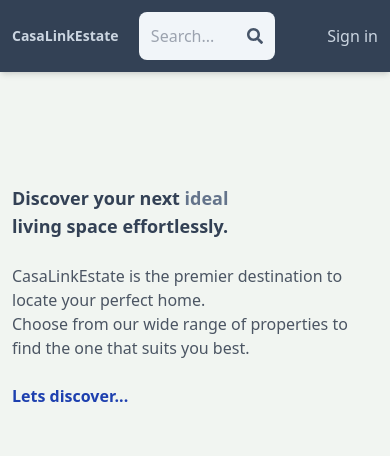
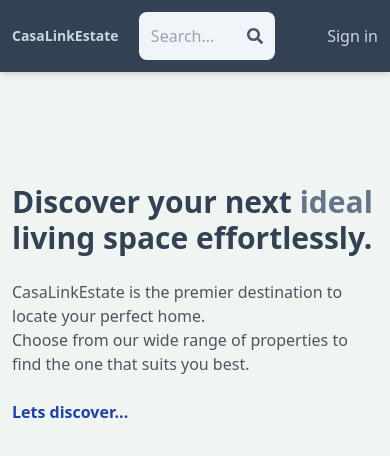
Before and after one commit to Zack-Gtay/mern-stack-real-estate, a React (Vite) app in the folder client/: page / in a window 390 px wide. Shown: the top 456 px of the page. Built offline with nearby package versions, Linux system fonts and the light colour scheme; no server answers.

Commit message:
updated home page

```diff
--- a/client/src/pages/Home.jsx
+++ b/client/src/pages/Home.jsx
@@ -61,7 +61,7 @@
         transition={{ duration: 0.5, delay: 0.25 }}
         className="flex flex-col gap-6 p-28 px-3 max-w-6xl mx-auto"
       >
-        <h1 className="text-slate-700 font-bold text-3xl lg:text-6xl text-lg">
+        <h1 className="text-slate-700 font-bold text-3xl lg:text-6xl ">
           Discover your next <span className="text-slate-500">ideal</span>
           <br />
           living space effortlessly.
```
